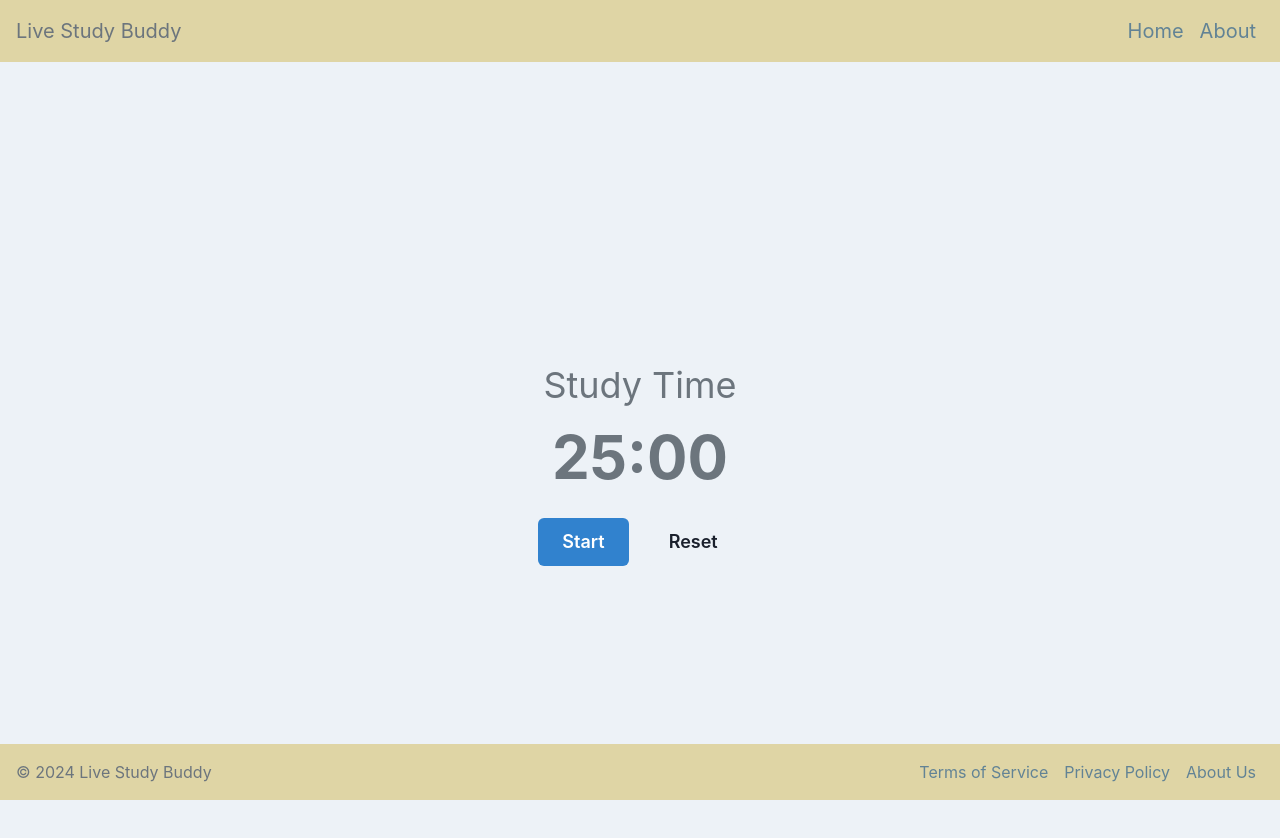
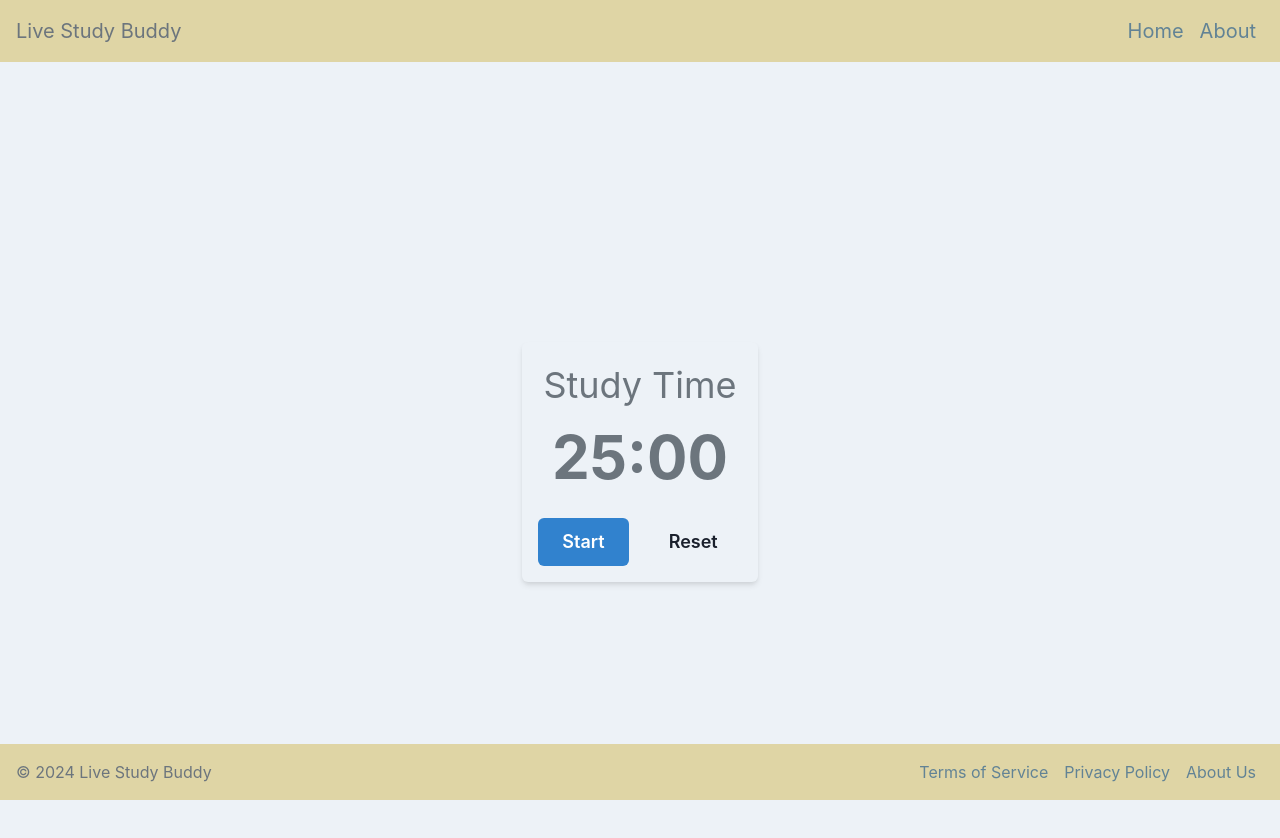
Before and after one commit to jessicachen0403/CornHacks2024, a React (Create React App) app in the folder cornhacks2024/: page /live in a window 1280 px wide. Shown: the top 838 px of the page. Built offline with nearby package versions, Linux system fonts and the light colour scheme.

Commit message:
added background box around timer

```diff
--- a/cornhacks2024/src/LiveSession.js
+++ b/cornhacks2024/src/LiveSession.js
@@ -7,7 +7,6 @@ function LiveSession() {
  return (
    <Flex
     bg={useColorModeValue('gray.100', 'gray.700')}
-    minH='100vh'
     alignItems='center'
     justifyContent='center'
    >
--- a/cornhacks2024/src/components/Timer.js
+++ b/cornhacks2024/src/components/Timer.js
@@ -1,10 +1,12 @@
 import React, { useState, useEffect } from 'react';
-import { Box, Button, Center, Text } from '@chakra-ui/react';
+import { Box, Button, Center, Text, useColorModeValue } from '@chakra-ui/react';
 
 function Timer() {
   const [time, setTime] = useState(25 * 60);
   const [isActive, setIsActive] = useState(false);
   const [isBreak, setIsBreak] = useState(false);
+
+  const backgroundColor = useColorModeValue('gray.100', 'gray.700');
 
   useEffect(() => {
     let interval;
@@ -42,8 +44,17 @@ function Timer() {
   };
 
   return (
+
     <Center h="100vh">
-      <Box textAlign="center">
+      <Box
+      textAlign="center"
+      bg={backgroundColor}
+      p={4}
+      borderRadius="md"
+      boxShadow="md"
+      w="100%"
+      maxW="500px"
+      >
         <Text fontSize="4xl">{isBreak ? 'Break Time' : 'Study Time'}</Text>
         <Text fontSize="6xl" fontWeight="bold">{formatTime(time)}</Text>
         <Box mt={4}>
```
